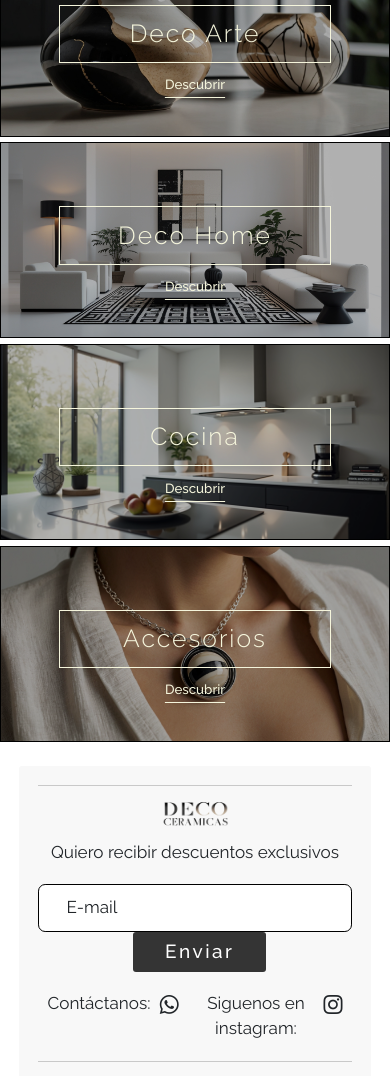
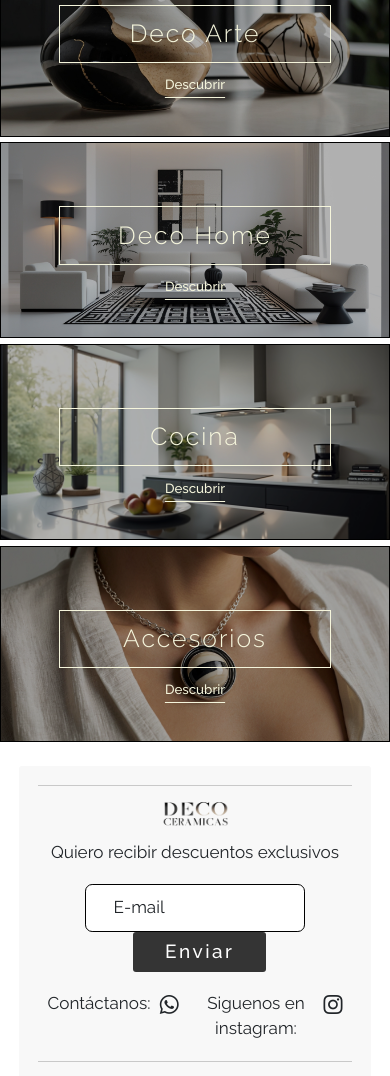
Before and after one commit to Camilo-tsx/ecommerce-project, a React (Vite) app: page / in a window 390 px wide. Shown: the part 118-1194 px from the top of the page. Built offline with nearby package versions, Linux system fonts and the light colour scheme.

Commit message:
bugfix-intento 2 iphone xr

```diff
--- a/src/styles/FooterResponsive.css
+++ b/src/styles/FooterResponsive.css
@@ -4,8 +4,8 @@
   }
 
   .p-container {
-    display: flex !important;
-    justify-content: center !important;
+    display: flex;
+    justify-content: center;
   }
 
   .form-container {
@@ -18,7 +18,7 @@
   }
 
   .form-group {
-    width: 100%;
+    width: 70%;
   }
 
   .error {
```
